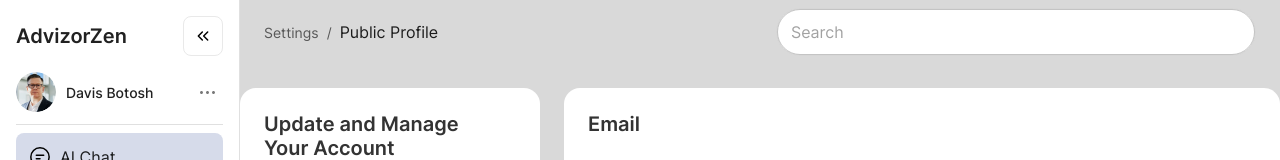
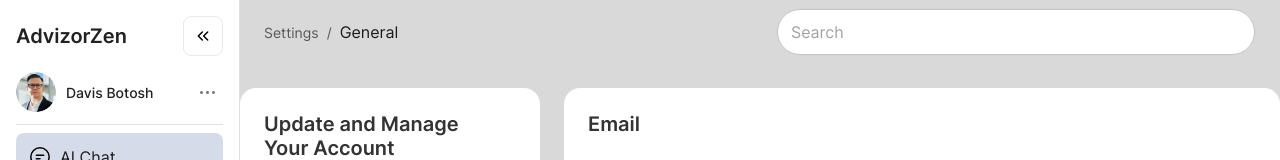
Before and after one commit to Sorini92/AIApp, a React (Vite) app: page /settings/general in a window 1280 px wide. Shown: the top 160 px of the page. Built offline with nearby package versions, Linux system fonts and the light colour scheme; no server answers.

Commit message:
some changes

```diff
--- a/src/components/settings/general/General.tsx
+++ b/src/components/settings/general/General.tsx
@@ -167,7 +167,8 @@
               display: "flex",
               justifyContent: "space-between",
               alignItems: "center",
-              height: "72px",
+              height: "40px",
+              marginBottom: "16px",
             }}
           >
             <Typography
@@ -232,8 +233,8 @@
 
           <Box sx={{ marginTop: "24px", display: "flex", justifyContent: "flex-end" }}>
             <CustomButton
-              kind="transparent"
-              text="Cancel"
+              kind="dark"
+              text="Nevermind"
               sx={{
                 width: "130px",
                 height: "48px",
@@ -242,8 +243,8 @@
               }}
             />
             <CustomButton
-              kind="dark"
-              text="Save Changes"
+              kind="red"
+              text="Delete My Account"
               sx={{
                 width: "170px",
                 height: "48px",
--- a/src/pages/settings/Settings.tsx
+++ b/src/pages/settings/Settings.tsx
@@ -22,13 +22,22 @@
 export const Settings = ({ component }: ISettings) => {
   const [selectedIndex, setSelectedIndex] = useState(0);
 
-  const breadcrumbs = [
+  const publicBreadcrumbs = [
     { text: "Settings", type: "link", to: "/settings/public" },
     { text: "Public Profile", type: "text", to: "" },
   ];
+
+  const generalBreadcrumbs = [
+    { text: "Settings", type: "link", to: "/settings/general" },
+    { text: "General", type: "text", to: "" },
+  ];
+
   return (
     <Box>
-      <Header breadcrumbs={breadcrumbs} searchFunc={() => {}} />
+      <Header
+        breadcrumbs={component === "public" ? publicBreadcrumbs : generalBreadcrumbs}
+        searchFunc={() => {}}
+      />
       <Box sx={{ display: "flex", justifyContent: "center", marginTop: "24px" }}>
         <Box
           sx={{
```
